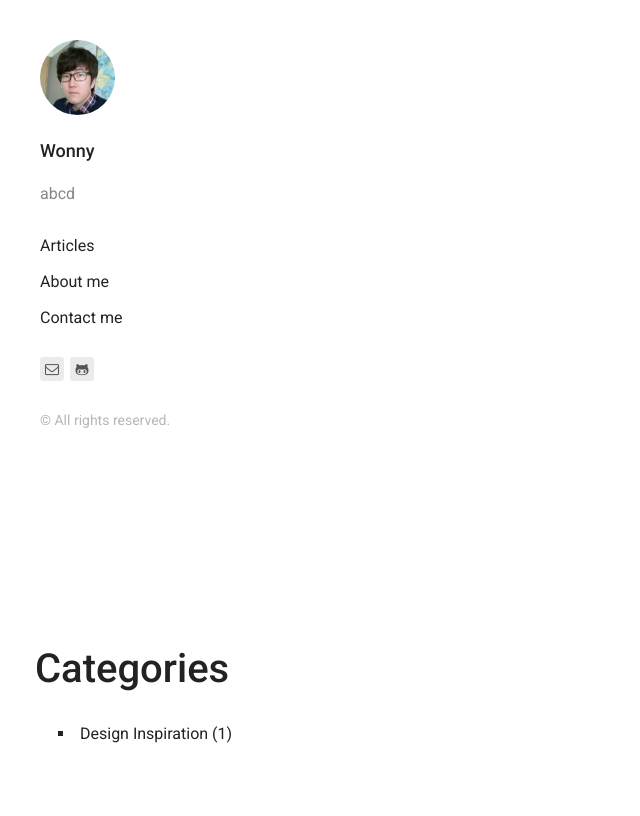
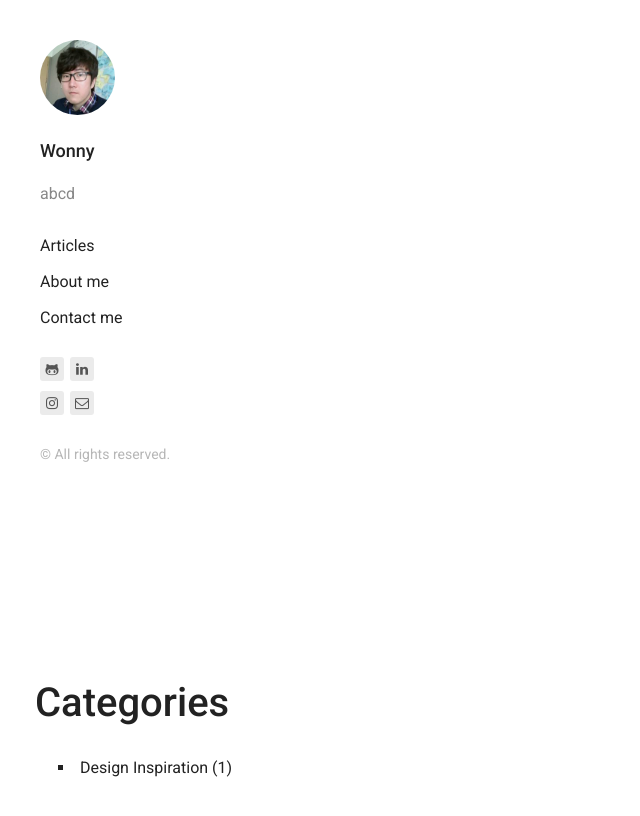
Before and after one commit to Wonny-L/wonny-log-github, a Gatsby site: page /categories in a window 1280 px wide. Shown: the whole page, without its empty margins (0-640 px from the left). Built offline with nearby package versions, Linux system fonts and the light colour scheme; Gatsby itself is replaced by a stand-in of ours; some packages are replaced by stand-ins of ours.

Commit message:
modify links

```diff
--- a/gatsby-config.js
+++ b/gatsby-config.js
@@ -1,7 +1,7 @@
 const lost = require('lost')
 const pxtorem = require('postcss-pxtorem')
 
-const url = 'https://lumen.netlify.com'
+const url = 'https://wonny-l.github.io/wonny-log/'
 
 module.exports = {
   siteMetadata: {
@@ -28,12 +28,14 @@ module.exports = {
     ],
     author: {
       name: 'Wonny',
-      email: '#',
+      email: 'maestro.wh@gmail.com',
       telegram: '#',
       twitter: '#',
-      github: '#',
+      github: 'wonny-l',
       rss: '#',
       vk: '#',
+      instagram: '2Wonny_',
+      linkedin: 'wonhee-lee-36697471'
     },
   },
   plugins: [
--- a/package.json
+++ b/package.json
@@ -21,8 +21,7 @@
     "theme",
     "starter"
   ],
-  "author": "Alexander Shelepenok <alxshelepenok@gmail.com>",
-  "license": "MIT",
+  "author": "Wonny Lee <maestro.wh@gmail.com>",
   "dependencies": {
     "bluebird": "^3.5.1",
     "gatsby": "^2.0.22",
--- a/src/components/Layout/index.jsx
+++ b/src/components/Layout/index.jsx
@@ -8,7 +8,7 @@ class Layout extends React.Component {
 
     return (
       <div className="layout">
-        <Helmet defaultTitle="Blog by John Doe" />
+        <Helmet defaultTitle="Blog by Wonny" />
         {children}
       </div>
     )
--- a/src/components/Links/index.jsx
+++ b/src/components/Links/index.jsx
@@ -6,31 +6,19 @@ class Links extends React.Component {
   render() {
     const author = this.props.data
     const links = {
+      github: author.github,
+      email: author.email,
+      linkedin: author.linkedin,
+      instagram: author.instagram
       // telegram: author.telegram,
       // twitter: author.twitter,
-      github: author.github,
       // vk: author.vk,
       // rss: author.rss,
-      email: author.email,
     }
 
     return (
       <div className="links">
         <ul className="links__list">
-          {/* <li className="links__list-item">
-            <a
-              href={`https://www.twitter.com/${links.twitter}`}
-              target="_blank"
-              rel="noopener noreferrer"
-            >
-              <i className="icon-twitter" />
-            </a>
-          </li> */}
-          <li className="links__list-item">
-            <a href={`mailto:${links.email}`}>
-              <i className="icon-mail" />
-            </a>
-          </li>
           <li className="links__list-item">
             <a
               href={`https://www.github.com/${links.github}`}
@@ -40,7 +28,42 @@ class Links extends React.Component {
               <i className="icon-github" />
             </a>
           </li>
-          {/* <li className="links__list-item">
+          <li className="links__list-item">
+            <a
+              href={`https://www.linkedin.com/in/${links.linkedin}`}
+              target="_blank"
+              rel="noopener noreferrer"
+            >
+              <i className="icon-linkedin" />
+            </a>
+          </li>
+        </ul>
+        <ul className="links__list">
+          <li className="links__list-item">
+            <a
+              href={`https://www.instagram.com/${links.instagram}`}
+              target="_blank"
+              rel="noopener noreferrer"
+            >
+              <i className="icon-instagram" />
+            </a>
+          </li>
+          <li className="links__list-item">
+            <a href={`mailto:${links.email}`}>
+              <i className="icon-mail" />
+            </a>
+          </li>
+        </ul>
+        {/* <li className="links__list-item">
+            <a
+              href={`https://www.twitter.com/${links.twitter}`}
+              target="_blank"
+              rel="noopener noreferrer"
+            >
+              <i className="icon-twitter" />
+            </a>
+          </li> */}
+        {/* <li className="links__list-item">
             <a
               href={`https://www.vk.com/${links.vk}`}
               target="_blank"
@@ -49,7 +72,6 @@ class Links extends React.Component {
               <i className="icon-vkontakte" />
             </a>
           </li> */}
-        </ul>
         {/* <ul className="links__list">
           <li className="links__list-item">
             <a href={`mailto:${links.email}`}>
--- a/src/pages/404.jsx
+++ b/src/pages/404.jsx
@@ -48,6 +48,8 @@ export const pageQuery = graphql`
           github
           rss
           vk
+          instagram
+          linkedin
         }
       }
     }
--- a/src/pages/categories.jsx
+++ b/src/pages/categories.jsx
@@ -70,6 +70,8 @@ export const pageQuery = graphql`
           github
           rss
           vk
+          instagram
+          linkedin
         }
       }
     }
--- a/src/pages/index.jsx
+++ b/src/pages/index.jsx
@@ -52,6 +52,8 @@ export const pageQuery = graphql`
           github
           rss
           vk
+          instagram
+          linkedin
         }
       }
     }
--- a/src/pages/tags.jsx
+++ b/src/pages/tags.jsx
@@ -65,6 +65,8 @@ export const pageQuery = graphql`
           github
           rss
           vk
+          instagram
+          linkedin
         }
       }
     }
--- a/src/templates/category-template.jsx
+++ b/src/templates/category-template.jsx
@@ -43,6 +43,8 @@ export const pageQuery = graphql`
           github
           rss
           vk
+          instagram
+          linkedin
         }
       }
     }
--- a/src/templates/page-template.jsx
+++ b/src/templates/page-template.jsx
@@ -46,6 +46,8 @@ export const pageQuery = graphql`
           github
           rss
           vk
+          instagram
+          linkedin
         }
       }
     }
--- a/src/templates/tag-template.jsx
+++ b/src/templates/tag-template.jsx
@@ -43,6 +43,8 @@ export const pageQuery = graphql`
           github
           rss
           vk
+          instagram
+          linkedin
         }
       }
     }
```
